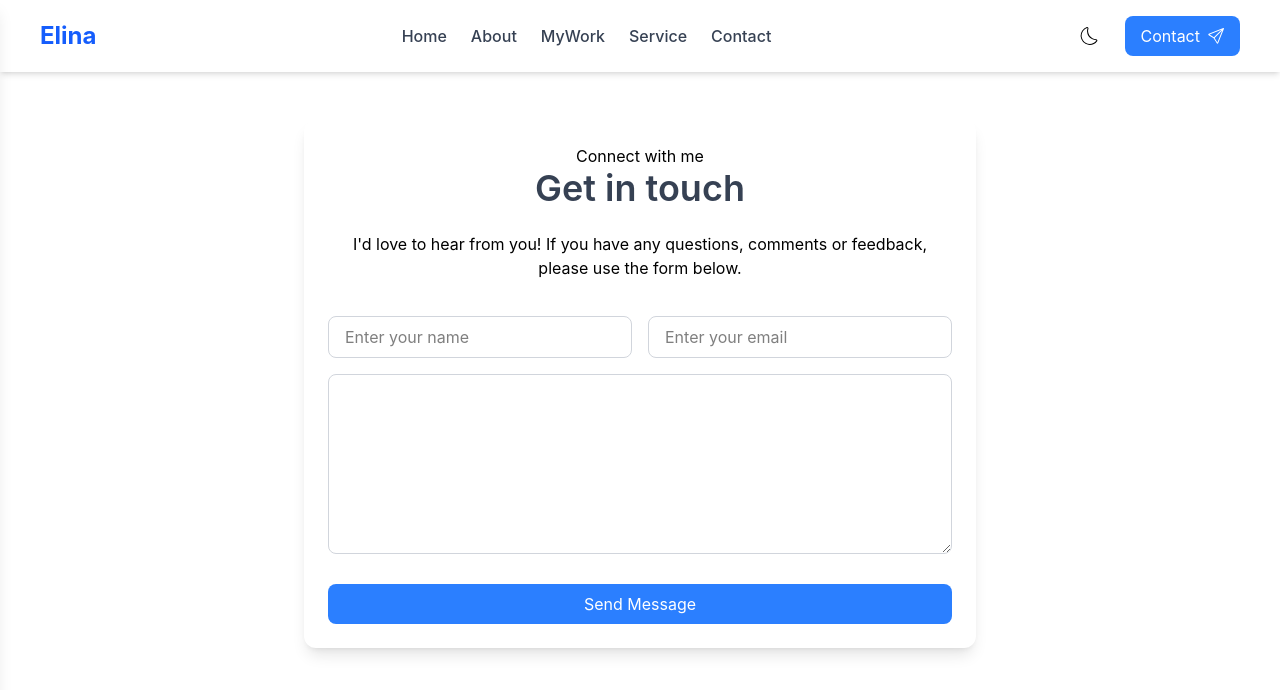
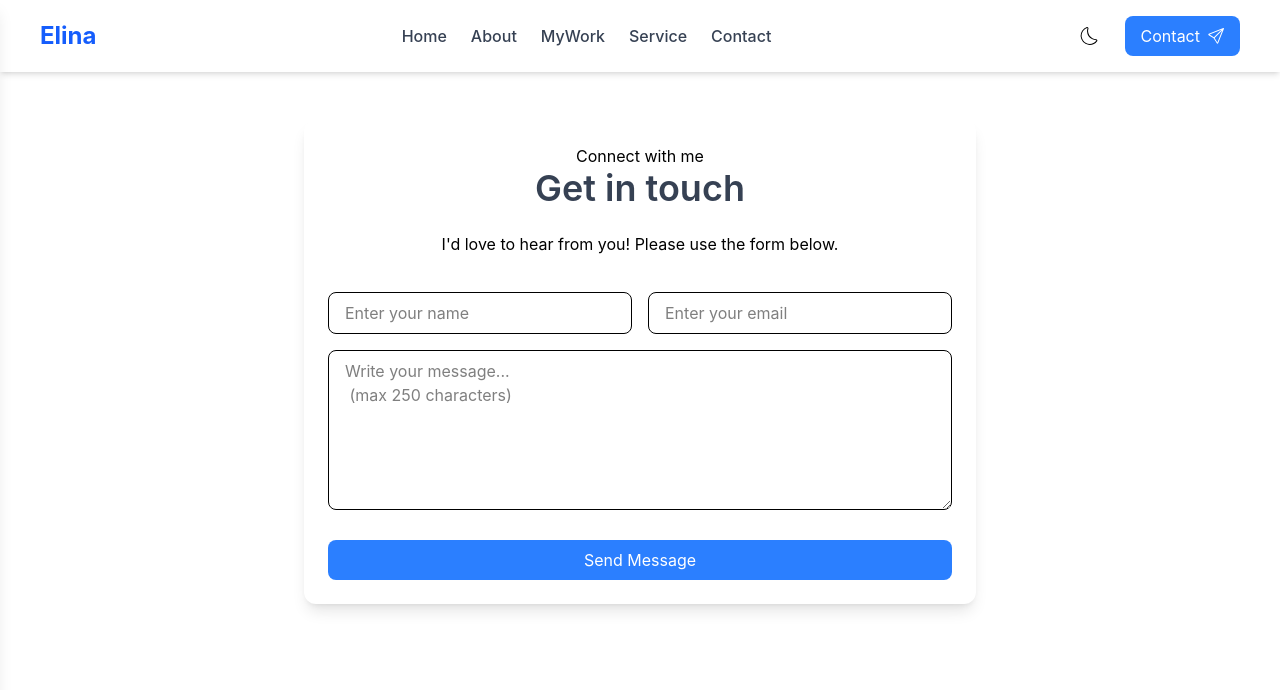
Before and after one commit to naimweb/elina, a React (Vite) app: page /contact in a window 1280 px wide. Shown: the top 690 px of the page. Built offline with nearby package versions, Linux system fonts and the light colour scheme.

Commit message:
Integrate EmailJS for contact form email functionality

```diff
--- a/package.json
+++ b/package.json
@@ -10,6 +10,7 @@
     "preview": "vite preview"
   },
   "dependencies": {
+    "@emailjs/browser": "^4.4.1",
     "@tailwindcss/postcss": "^4.2.4",
     "@tailwindcss/vite": "^4.2.4",
     "postcss": "^8.5.13",
--- a/src/pages/Contact/Contact.jsx
+++ b/src/pages/Contact/Contact.jsx
@@ -1,43 +1,84 @@
-
+import emailjs from "@emailjs/browser";
+import { useRef } from "react";
 
 function Contact() {
+  const form = useRef();
+
+  const sendEmail = (e) => {
+    e.preventDefault();
+
+    emailjs
+      .sendForm(
+        "service_1qybpre",
+        "template_ruyz566",
+        form.current,
+        "_qMDgt4kRA9ES51pF"
+      )
+      .then(
+        () => {
+          alert("Message sent successfully!");
+          form.current.reset();
+        },
+        () => {
+          alert("Failed to send message");
+        }
+      );
+  };
+
   return (
-     <>
     <div className="max-w-2xl mx-auto mt-12 p-6 bg-white shadow-lg rounded-xl">
 
       <p className="text-center">Connect with me</p>
 
-        <h2 className="text-4xl font-semibold text-center mb-6 text-gray-700 ">
-          Get in touch</h2>
+      <h2 className="text-4xl font-semibold text-center mb-6 text-gray-700">
+        Get in touch
+      </h2>
 
-    <p className="w-full  mx-auto text-center">I'd love to hear from you! If you have any questions, comments or feedback, please use the form below.</p>
+      <p className="text-center">
+        I'd love to hear from you! Please use the form below.
+      </p>
 
-    {/* contact box */}
-  <div className="flex flex-col md:flex-row gap-4 mt-9">
+      {/* FORM START */}
+      <form ref={form} onSubmit={sendEmail} className="mt-9">
+
+        <div className="flex flex-col md:flex-row gap-4">
           <input
-      className="border border-gray-300 focus:border-blue-500 focus:ring-2 focus:ring-blue-200 outline-none w-full px-4 py-2 rounded-lg transition"
+            name="user_name"
+            className="border w-full px-4 py-2 rounded-lg outline-none focus:border-blue-500"
             type="text"
             placeholder="Enter your name"
+            required
           />
+
           <input
-      className="border border-gray-300 focus:border-blue-500 focus:ring-2 focus:ring-blue-200 outline-none w-full px-4 py-2 rounded-lg transition"
+            name="user_email"
+            className="border w-full px-4 py-2 rounded-lg focus:border-blue-500 outline-none"
             type="email"
             placeholder="Enter your email"
+            required
           />
         </div>
 
         <textarea
-    className="border border-gray-300 focus:border-blue-500 focus:ring-2 focus:ring-blue-200 outline-none w-full mt-4 px-4 py-2 rounded-lg h-45  transition"
-    placeholder={"Write your message........ \n height Max 250 characters only"} maxLength={250}
+          name="message"
+          className="border w-full mt-4 px-4 py-2 rounded-lg h-40 outline-none focus:border-blue-700"
+          placeholder={"Write your message...\n (max 250 characters)"}
+          maxLength={250}
+          required
+        />
 
-  > </textarea>
-
-  <button className="mt-6 w-full mx-auto bg-blue-500 hover:bg-blue-600 text-white py-2 rounded-lg transition">
+        <button
+          type="submit"
+          className="mt-6 w-full bg-blue-500 hover:bg-blue-600 text-white py-2 rounded-lg"
+        >
           Send Message
         </button>
+
+      </form>
+      {/* FORM END */}
+
     </div>
-     </>
-  )
+  );
 }
 
-export default Contact
+export default Contact;
--- a/src/pages/Home/Home.jsx
+++ b/src/pages/Home/Home.jsx
@@ -6,6 +6,8 @@ import Service from '../Service/Service'
 import Contact from "../Contact/Contact";
 
 function Home() {
+
+
   return (
     <>
     <div className="w-full mt-6 px-4">
@@ -48,9 +50,12 @@ function Home() {
       </div>
 
     </div>
-    <About />
-   <Work />
-   <Service />
+
+    {/* pages link */}
+        <About />
+      <Work />
+      <Service />
+      <Contact />
    </>
   )
 }
```
Also changed, not shown: 1 other file (tests, documents, lock files or other folders). Lines whose indentation alone changed are shown as unchanged.
